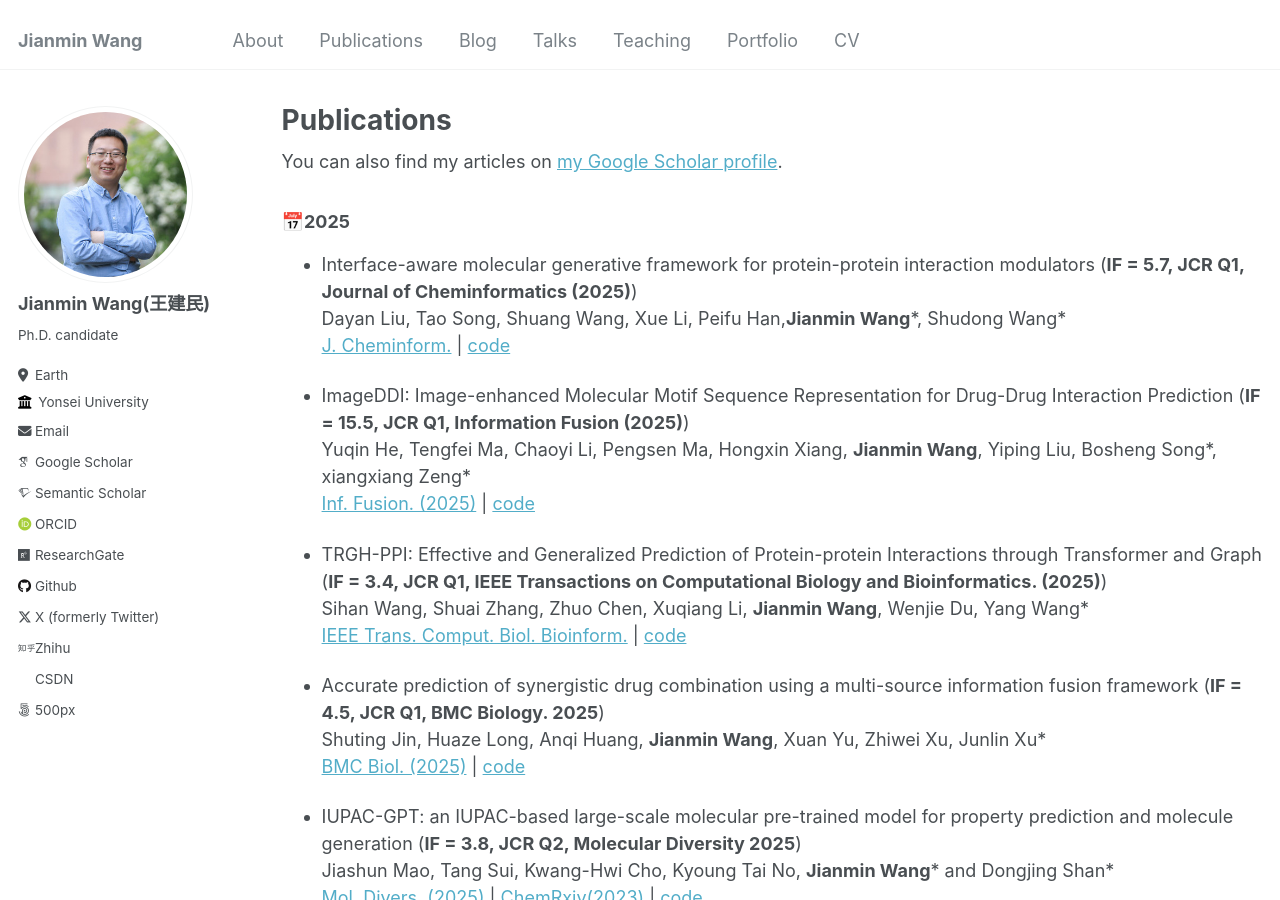
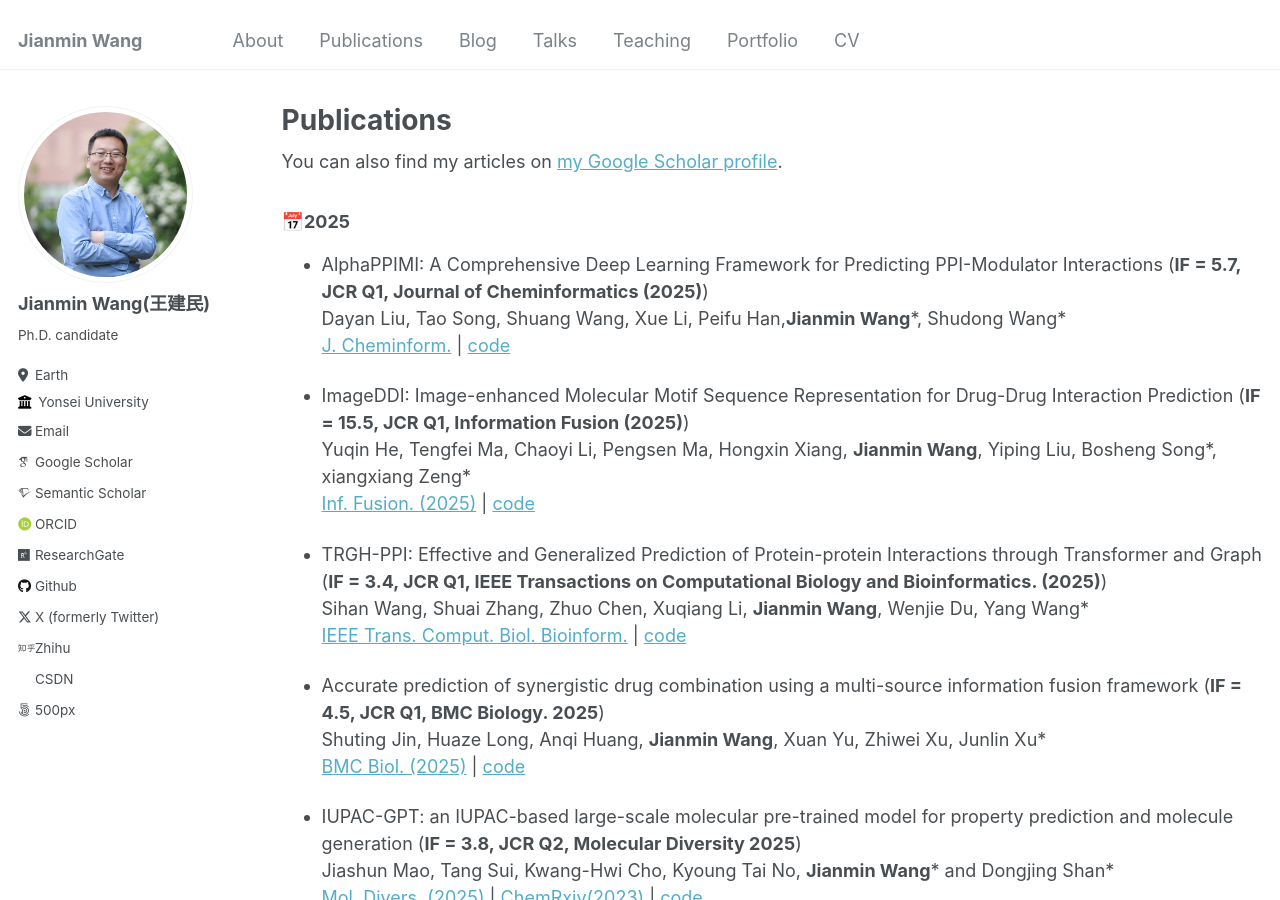
Before and after one commit to Jianmin2drugai/Jianmin2drugai.github.io, a Jekyll site: the page built from _pages/publications.md, in a window 1280 px wide and 900 px high. Built offline with Jekyll 4.4.1, drawn with Linux system fonts in a browser that asks for light colours; some web fonts are replaced.

Commit message:
Update publications.md

```diff
--- a/_pages/publications.md
+++ b/_pages/publications.md
@@ -17,7 +17,7 @@ author_profile: true
 
 ### &#x1F4C5;2025
 
-*   Interface-aware molecular generative framework for protein-protein interaction modulators (**IF = 5.7, JCR Q1, Journal of Cheminformatics (2025)**)
+*   AlphaPPIMI: A Comprehensive Deep Learning Framework for Predicting PPI-Modulator Interactions (**IF = 5.7, JCR Q1, Journal of Cheminformatics (2025)**)
     Dayan Liu, Tao Song, Shuang Wang, Xue Li, Peifu Han,**Jianmin Wang**\*, Shudong Wang\*
     [J. Cheminform.](https://github.com/Bigrock-dd/AlphaPPIMI) | [code](https://github.com/Bigrock-dd/AlphaPPIMI)
 
```
